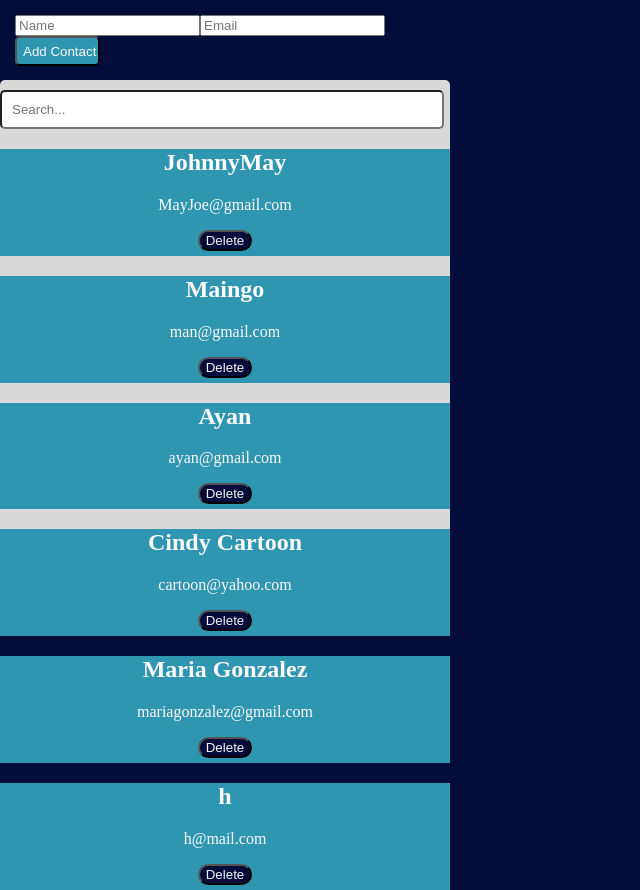
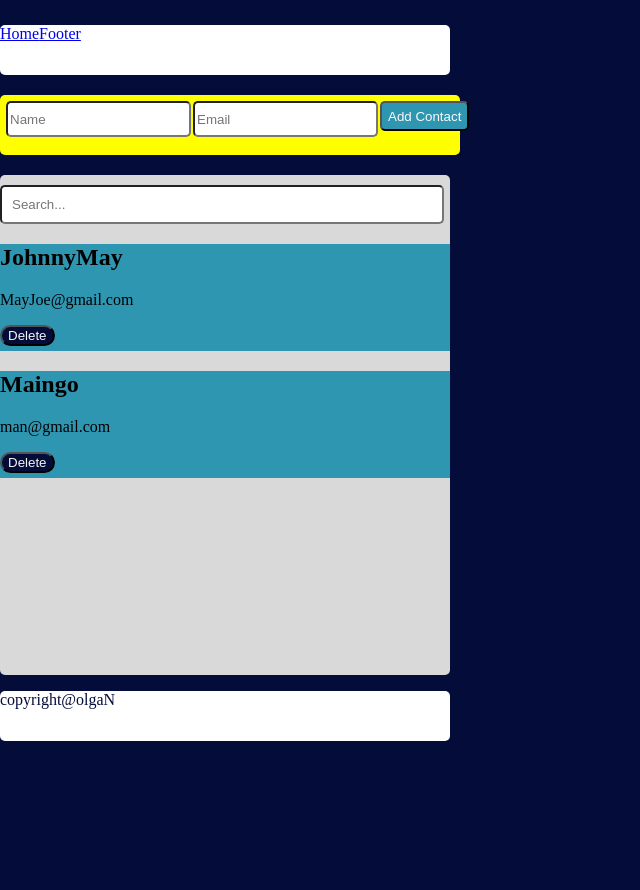
Before and after one commit to OlgaNadongo/contact-manager-app, a React (Create React App) app: page / in a window 1280 px wide. Shown: the whole page, without its empty margins (0-640 px from the left). After the commit the page ends 800 px from the top, so only its background shows below. Built offline with nearby package versions, Linux system fonts and the light colour scheme; data requests are answered from the project's data file.

Commit message:
additional css

```diff
--- a/src/components/App.css
+++ b/src/components/App.css
@@ -7,22 +7,55 @@
 
 }
 
-.formcontainer{
+.formitems{
 
   width:450px;
   height: 50px;
   border-radius: 5px;
   color: #040C3A;
-  margin:10px;
+  /* margin:10px; */
+  margin-top: 20px;
+  margin-bottom: 20px;
   padding:5px;
+  background-color: yellow;
+  display: flex;
+
+
 }
+
+.formitems input{
+
+  height: 30px;
+  justify-content: center;
+  align-items: center;
+  border-radius: 5px;
+  margin:1px;
+
+
+}
+
+/* .inputelements input{
+   border-radius: 5px;
+   height:30px;
+   width: 130px;
+   padding: 3px;
+
+}
+
 .submitbtn{
 
   border-radius: 5px;
   background: #2F96B2;
   color:#FCF9F9 ;
-  width:85px;
+  width:8px;
   height:30px;
+  margin-left: 5px;
+  } */
+  .submitbtn{
+    background: #2F96B2;
+   color:#FCF9F9 ;
+   height:32px;
+
   }
 
 .searchContent{
@@ -44,3 +77,7 @@
      margin-bottom:10px;
      align-items: center;
     }
+
+Footer{
+  justify-content: center;
+}
--- a/src/components/App.js
+++ b/src/components/App.js
@@ -38,6 +38,8 @@ import React,{useEffect, useState} from 'react';
 import './App.css';
 import ContactContainer from './ContactContainer';
 import NewContactForm from './NewContactForm'
+import Footer from './Footer';
+import NavBar from './NavBar';
 
 
 
@@ -62,20 +64,11 @@ function App() {
   }
 
   return (
-    <div style={{
-      background: "#040C3A",
-      width: "450",
-      height: "636",
-      borderRadius: "10px",
-      color:"#FCF9F9",
-      alignItems: "center",
-      justifyContent:"center",
-      marginLeft:"150"
-    }}>
-       {/* <Header /> */}
+    <div>
+       <NavBar />
        <NewContactForm addAcontact={addAcontact}/>
        <ContactContainer contacts={contacts} setContacts={setContacts}  />
-
+       <Footer />
 
     </div>)
 
--- a/src/components/Contact.js
+++ b/src/components/Contact.js
@@ -61,6 +61,7 @@ function Contact ({id,name,email, deleteAcontact}) {
          width: "430",
         height: "70",}}>
       <div style={{marginTop:"15px"}}>
+
         <h2>{name}</h2>
         <p>{email}</p>
 
@@ -75,4 +76,6 @@ function Contact ({id,name,email, deleteAcontact}) {
 
 }
 
+
+
 export default Contact;
--- a/src/components/ContactContainer.js
+++ b/src/components/ContactContainer.js
@@ -55,6 +55,7 @@ import Contact from './Contact';
 
 
 
+
 function ContactContainer ({contacts,setContacts}) {
 
   const [filter, setFilterItem]=useState('')
@@ -86,7 +87,7 @@ function ContactContainer ({contacts,setContacts}) {
         <div
             className="contactbox"
             style={{
-            textAlign: "center",
+            // textAlign: "center",
             marginLeft:"2" }}>
 
         {
--- a/src/components/NewContactForm.js
+++ b/src/components/NewContactForm.js
@@ -87,13 +87,13 @@ function NewContactForm ({addAcontact}) {
 
 
 
-        <form onSubmit={handleFormSubmit} className="formItems">
+        <form onSubmit={handleFormSubmit} className="formitems" >
 
-          <div className='input'>
+
             <input placeholder="Name" name="name" value={contactFormData.name} onChange={handleInputChange}/>
             <input placeholder="Email" name="email" value={contactFormData.email} onChange={handleInputChange}/>
             <input type="submit" className='submitbtn' value="Add Contact" />
-          </div>
+
 
         </form>
 
--- a/src/db.json
+++ b/src/db.json
@@ -9,26 +9,6 @@
       "name": "Maingo",
       "email": "man@gmail.com",
       "id": 19
-    },
-    {
-      "name": "Ayan",
-      "email": "ayan@gmail.com",
-      "id": 20
-    },
-    {
-      "name": "Cindy Cartoon",
-      "email": "cartoon@yahoo.com",
-      "id": 21
-    },
-    {
-      "name": "Maria Gonzalez",
-      "email": "mariagonzalez@gmail.com",
-      "id": 22
-    },
-    {
-      "name": "h",
-      "email": "h@mail.com",
-      "id": 23
     }
   ]
 }
```
Also changed, not shown: src/usericon.png (added).
